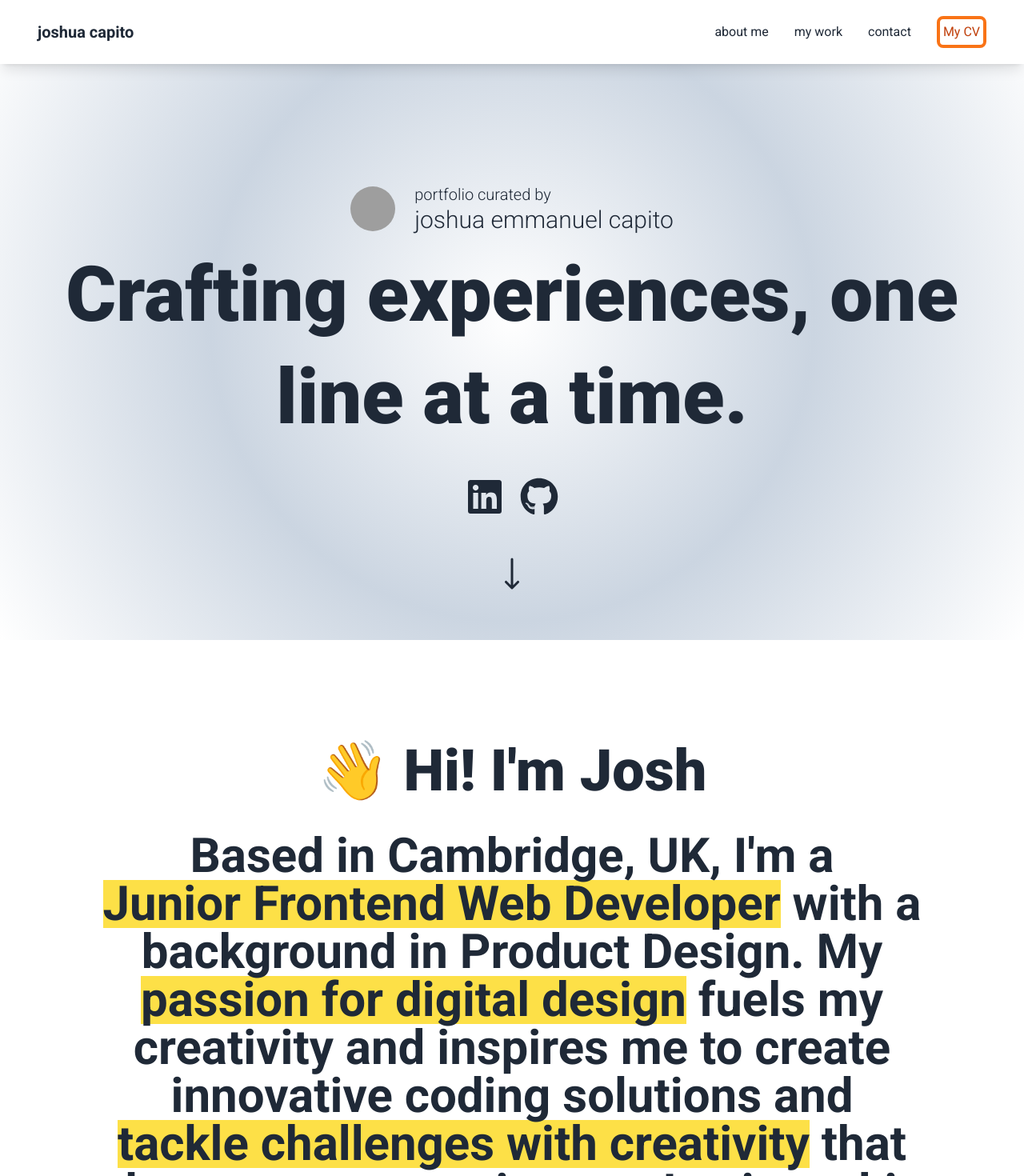
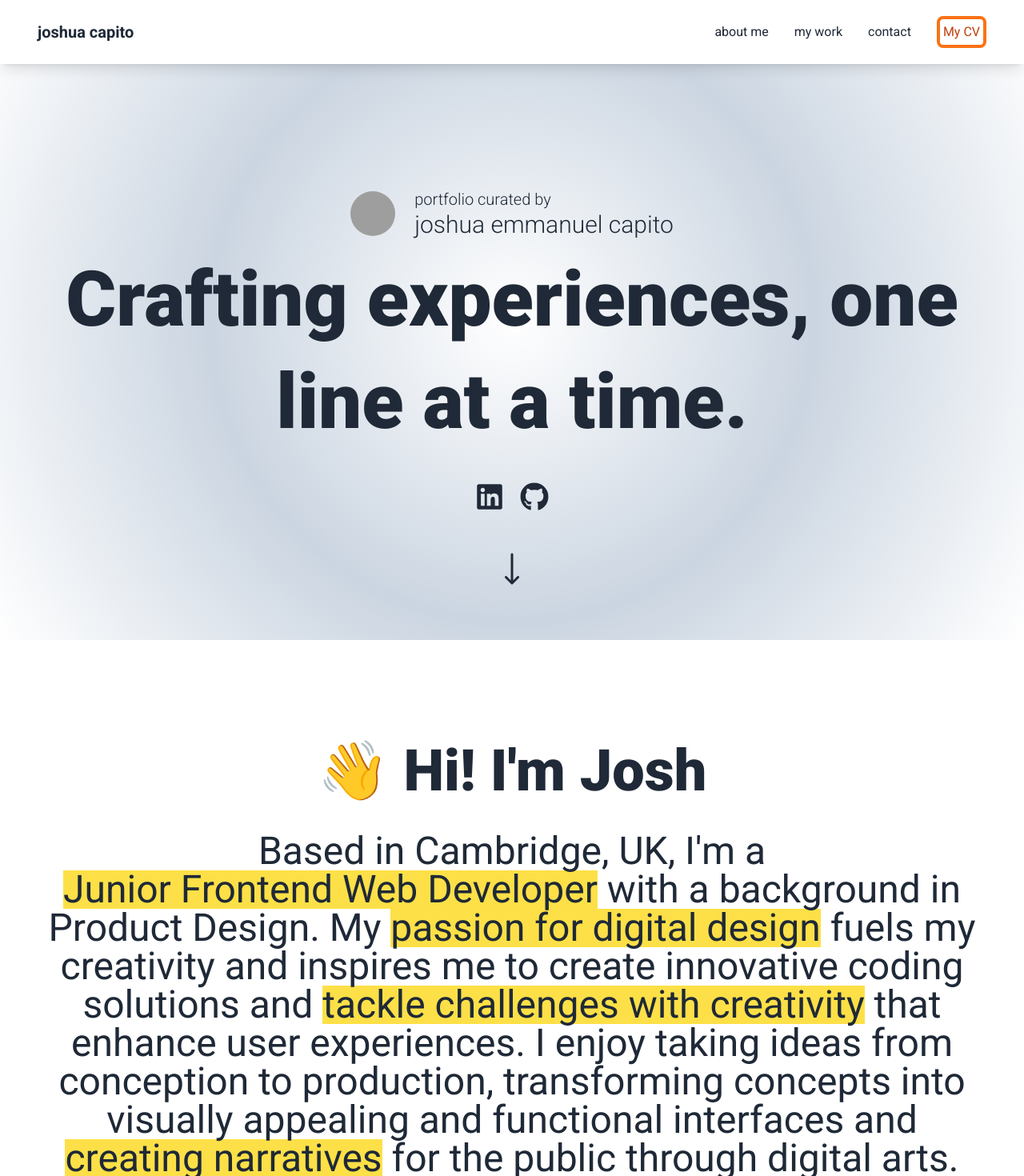
Before and after one commit to jemcap/joshcapito.dev, a React (Vite) app: page / in a window 1280 px wide. Shown: the top 1470 px of the page at 80% size. Built offline with nearby package versions, Linux system fonts and the light colour scheme; grey boxes are pictures that could not be loaded.

Commit message:
fix: Font for about description text is lighter

```diff
--- a/src/components/About.jsx
+++ b/src/components/About.jsx
@@ -63,7 +63,7 @@ const About = () => {
                 ease: "easeOut",
               }}
               viewport={{ once: true }}
-              className="text-xl md:text-3xl lg:text-6xl font-semibold "
+              className="text-xl md:text-3xl lg:text-5xl  "
             >
               Based in Cambridge, UK, I'm a{" "}
               <Highlight delay="1">Junior Frontend Web Developer</Highlight>{" "}
--- a/src/components/Introduction.jsx
+++ b/src/components/Introduction.jsx
@@ -74,7 +74,7 @@ const Introduction = () => {
               <li
                 key={id}
                 ref={(el) => (socialRef.current[i] = el)}
-                className="flex flex-col justify-center items-center opacity-0 hover:text-yellow-500 text-4xl lg:text-5xl "
+                className="flex flex-col justify-center items-center opacity-0 hover:text-yellow-500 text-4xl "
               >
                 <a href={url} rel="noopener noreferrer" target="_blank">
                   {icon}
```
